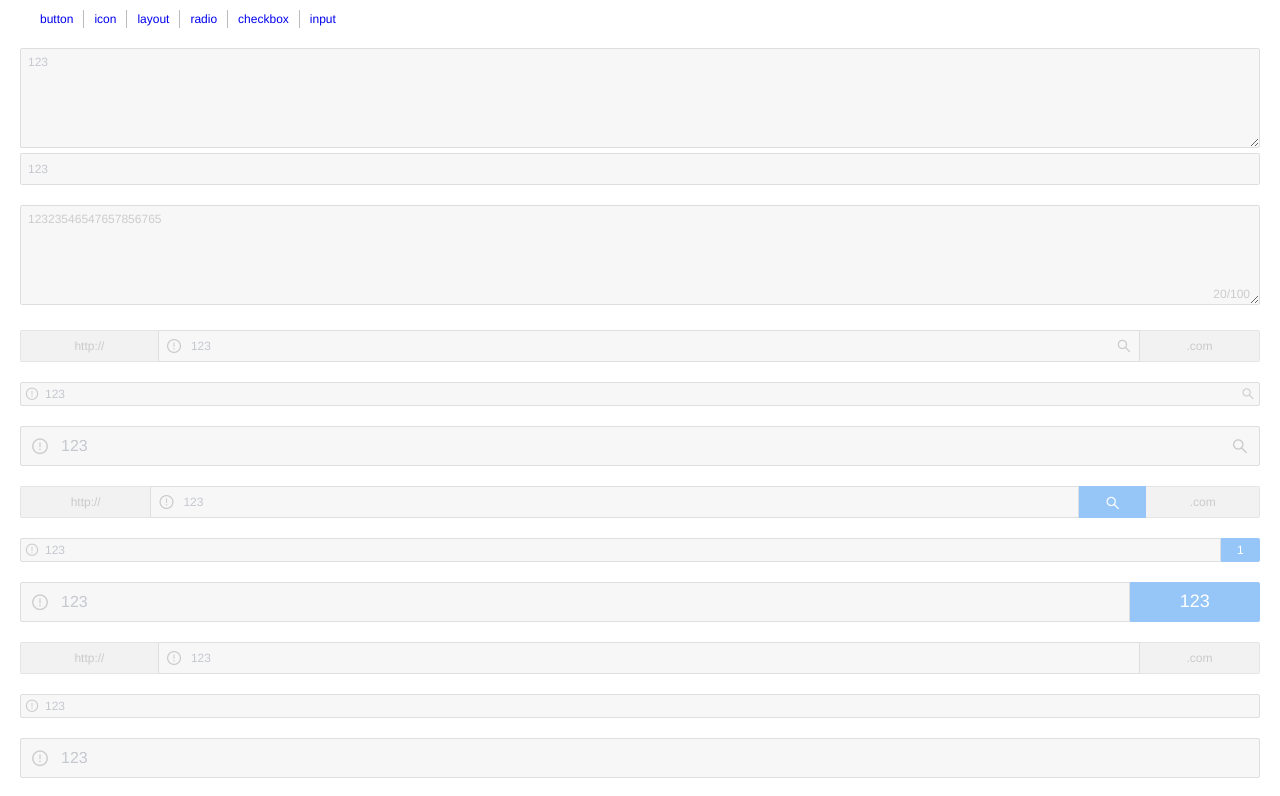
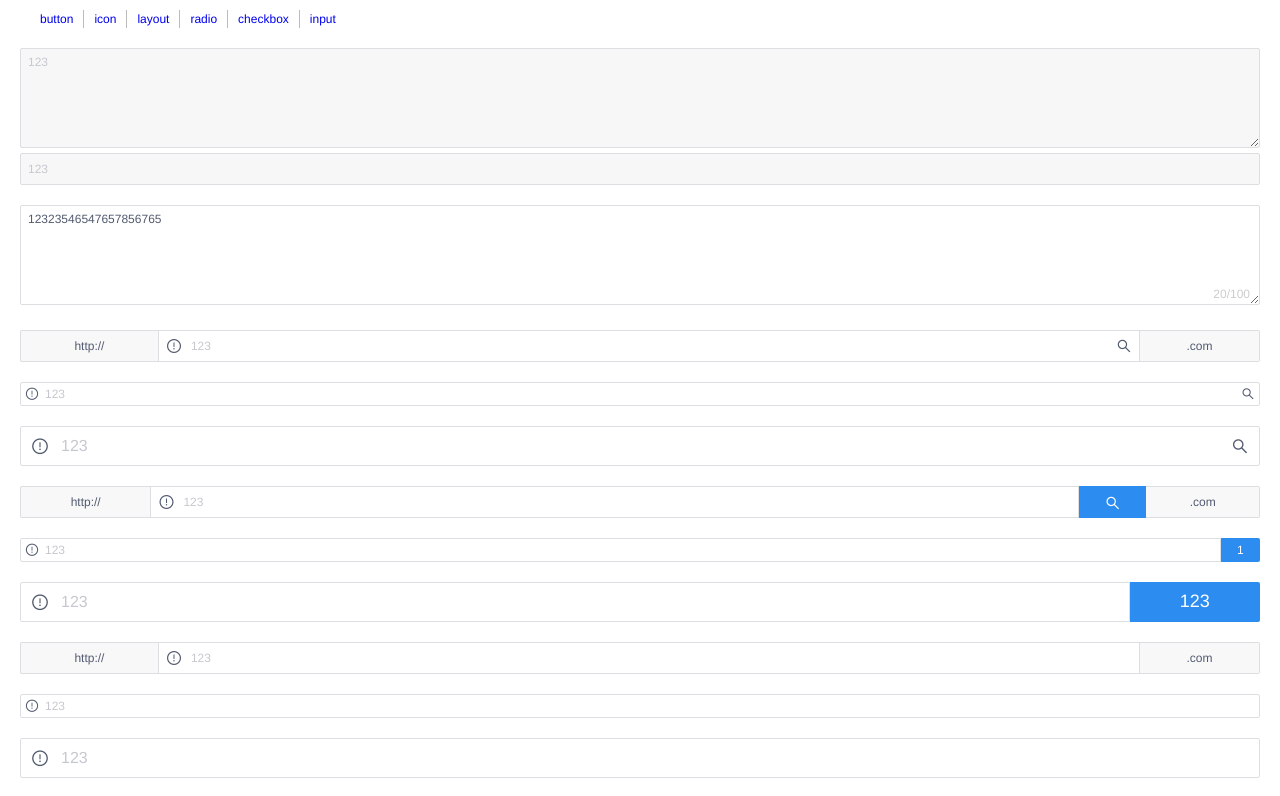
Before and after one commit to 2384830985/paste-copy, a Vue app in the folder my-app/: page /input in a window 1280 px wide. Shown: the top 796 px of the page. Built offline with nearby package versions, Linux system fonts and the light colour scheme; some icons are missing.

Commit message:
添加input

```diff
--- a/my-app/examples/views/input.vue
+++ b/my-app/examples/views/input.vue
@@ -14,107 +14,6 @@
                 </t-input>
             </div>
         </div>
-
-        <div>
-            <div style="margin: 20px">
-                <t-input placeholder="123"
-                         type="textarea"
-                         v-model="xxxxxxxx"
-                         rows="5"
-                         blankSpace
-                         disabled
-                         showWordLimit
-                         :maxlength="100"
-                >
-                </t-input>
-            </div>
-        </div>
-        <div>
-            <div style="margin: 20px">
-                <t-input placeholder="123"
-                         @onAppend="onAppend"
-                         @onPrepend="onPrepend"
-                         type="password"
-                         clearable
-                         show-password
-                         disabled
-                         search
-                         icon-left="avi-warning-circle">
-                    <span slot="prepend">http://</span>
-                    <span slot="append">.com</span>
-                </t-input>
-            </div>
-            <div style="margin: 20px">
-                <t-input placeholder="123" search clearable  disabled icon-left="avi-warning-circle" size="small"></t-input>
-            </div>
-            <div style="margin: 20px">
-                <t-input placeholder="123" search  clearable disabled icon-left="avi-warning-circle" size="large"></t-input>
-            </div>
-        </div>
-        <div>
-            <div style="margin: 20px">
-                <t-input placeholder="123"
-                         @onAppend="onAppend"
-                         @onPrepend="onPrepend"
-                         type="password"
-                         clearable
-                         disabled
-                         show-password
-                         search
-                         :searchButton="true"
-                         icon-left="avi-warning-circle">
-                    <span slot="prepend">http://</span>
-                    <span slot="append">.com</span>
-                </t-input>
-            </div>
-            <div style="margin: 20px">
-                <t-input placeholder="123" disabled search clearable  :searchButton="1" icon-left="avi-warning-circle" size="small"></t-input>
-            </div>
-            <div style="margin: 20px">
-                <t-input placeholder="123" disabled search  clearable  :searchButton="123" icon-left="avi-warning-circle" size="large"></t-input>
-            </div>
-        </div>
-        <div>
-            <div style="margin: 20px">
-                <t-input placeholder="123"
-                         @onAppend="onAppend"
-                         @onPrepend="onPrepend"
-                         disabled
-                         clearable
-                         icon-left="avi-warning-circle">
-                    <span slot="prepend">http://</span>
-                    <span slot="append">.com</span>
-                </t-input>
-            </div>
-            <div style="margin: 20px">
-                <t-input placeholder="123" disabled icon-left="avi-warning-circle" clearable size="small"></t-input>
-            </div>
-            <div style="margin: 20px">
-                <t-input placeholder="123" disabled icon-left="avi-warning-circle" clearable size="large"></t-input>
-            </div>
-        </div>
-        <div>
-            <div style="margin: 20px">
-                <t-input placeholder="123" disabled icon="avi-warning-circle">
-                    <span slot="prepend">http://</span>
-                    <span slot="append">.com</span>
-                </t-input>
-            </div>
-            <div style="margin: 20px">
-                <t-input placeholder="123" disabled icon="avi-warning-circle" size="small"></t-input>
-            </div>
-            <div style="margin: 20px">
-                <t-input placeholder="123" disabled icon="avi-warning-circle" size="large"></t-input>
-            </div>
-        </div>
-
-
-
-
-
-
-
-
         <div>
             <div style="margin: 20px">
                 <t-input placeholder="123"
--- a/my-app/packages/component/input/input.vue
+++ b/my-app/packages/component/input/input.vue
@@ -280,8 +280,11 @@
         },
         watch:{
             value(val){
-                this.currentValue = val;
-                this.updateValue(val,'input')
+                if (!this.onDisabled()) {
+                    this.updateValue(val,'input')
+                }else {
+                    this.currentValue = val;
+                }
             }
         },
         mounted(){
```
